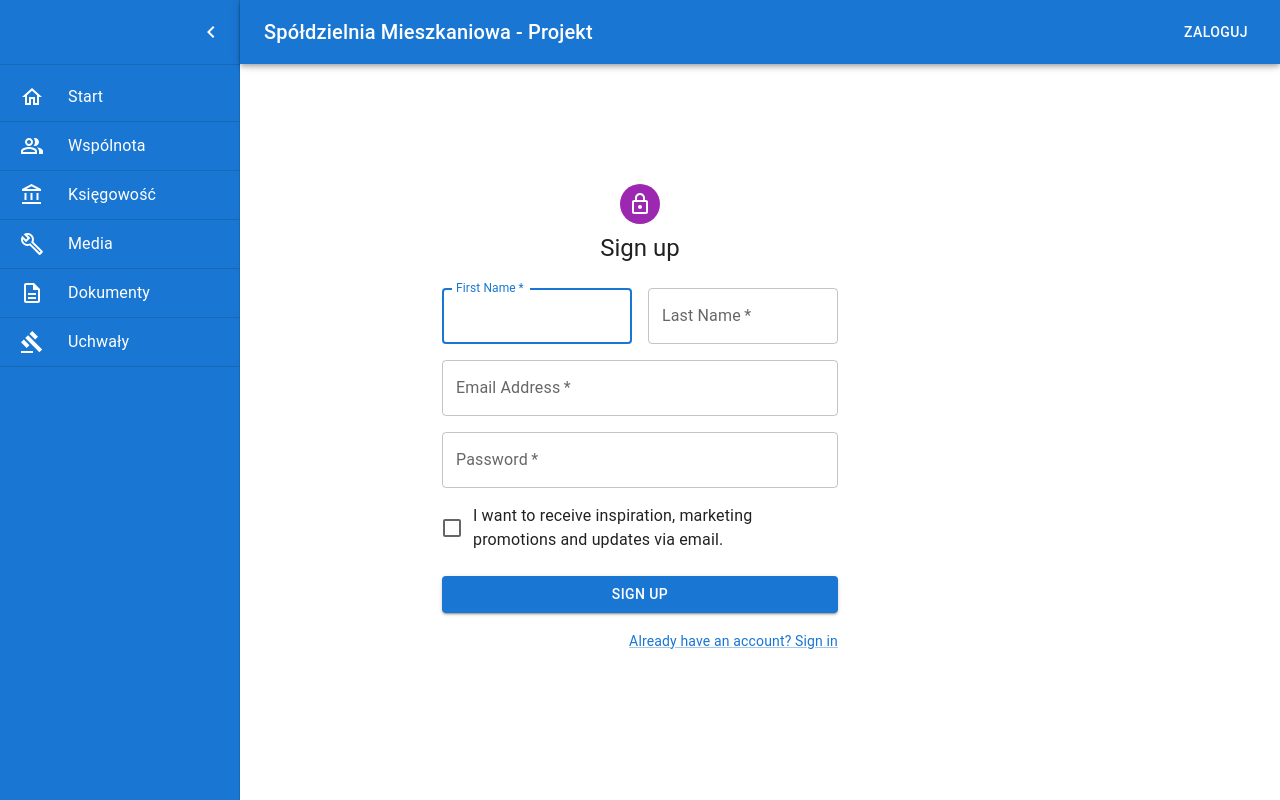
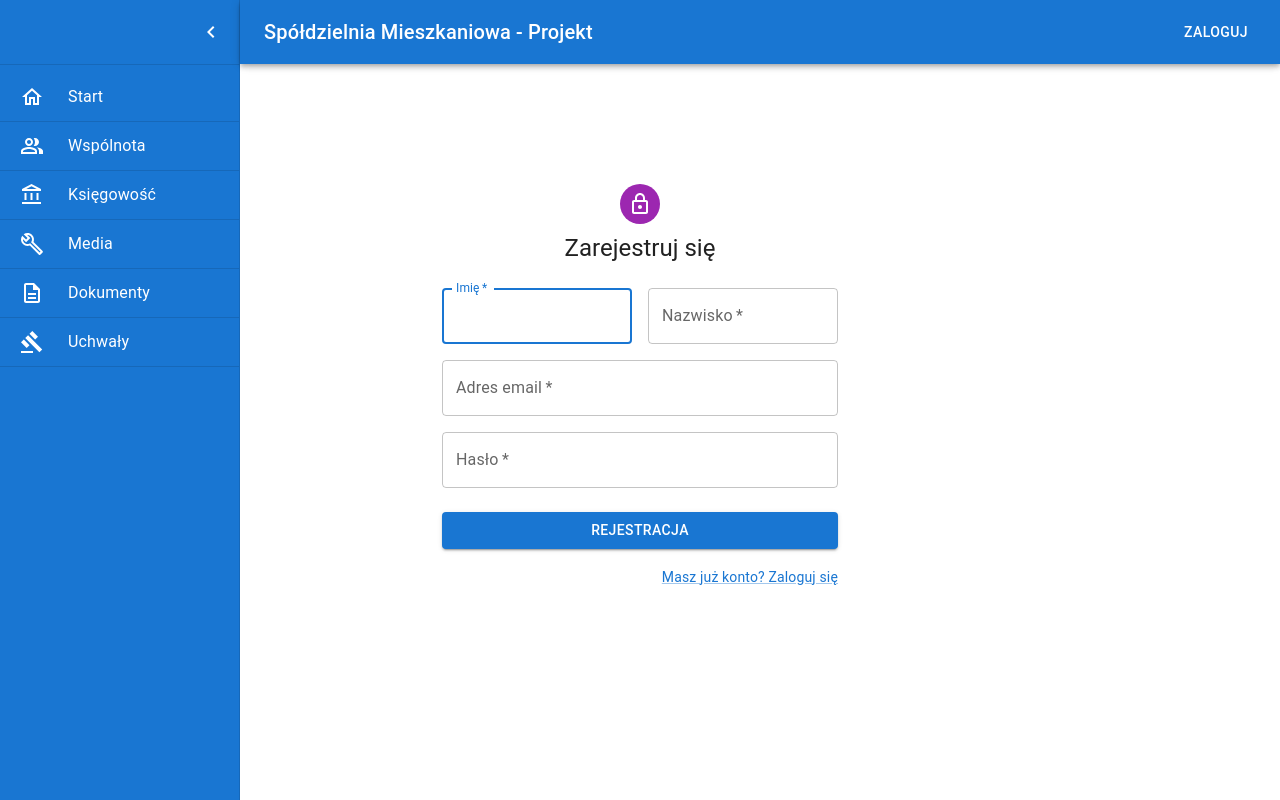
Before and after one commit to Jacob120/crm-real-eastate-project, a React (Create React App) app: page /signup in a window 1280 px wide. Built offline with nearby package versions, Linux system fonts and the light colour scheme; the HTML template or start-up script is replaced by a standard one.

Commit message:
Change signup text to polish language

```diff
--- a/src/components/pages/SignUp/SignUp.tsx
+++ b/src/components/pages/SignUp/SignUp.tsx
@@ -41,7 +41,7 @@ const SignUp = () => {
             <LockOutlinedIcon />
           </Avatar>
           <Typography component='h1' variant='h5'>
-            Sign up
+            Zarejestruj się
           </Typography>
           <Box
             component='form'
@@ -57,7 +57,7 @@ const SignUp = () => {
                   required
                   fullWidth
                   id='firstName'
-                  label='First Name'
+                  label='Imię'
                   autoFocus
                 />
               </Grid>
@@ -66,7 +66,7 @@ const SignUp = () => {
                   required
                   fullWidth
                   id='lastName'
-                  label='Last Name'
+                  label='Nazwisko'
                   name='lastName'
                   autoComplete='family-name'
                 />
@@ -76,7 +76,7 @@ const SignUp = () => {
                   required
                   fullWidth
                   id='email'
-                  label='Email Address'
+                  label='Adres email'
                   name='email'
                   autoComplete='email'
                 />
@@ -86,18 +86,10 @@ const SignUp = () => {
                   required
                   fullWidth
                   name='password'
-                  label='Password'
+                  label='Hasło'
                   type='password'
                   id='password'
                   autoComplete='new-password'
-                />
-              </Grid>
-              <Grid item xs={12}>
-                <FormControlLabel
-                  control={
-                    <Checkbox value='allowExtraEmails' color='primary' />
-                  }
-                  label='I want to receive inspiration, marketing promotions and updates via email.'
                 />
               </Grid>
             </Grid>
@@ -107,12 +99,12 @@ const SignUp = () => {
               variant='contained'
               sx={{ mt: 3, mb: 2 }}
             >
-              Sign Up
+              Rejestracja
             </Button>
             <Grid container justifyContent='flex-end'>
               <Grid item>
                 <Link href='#' variant='body2'>
-                  Already have an account? Sign in
+                  Masz już konto? Zaloguj się
                 </Link>
               </Grid>
             </Grid>
```
